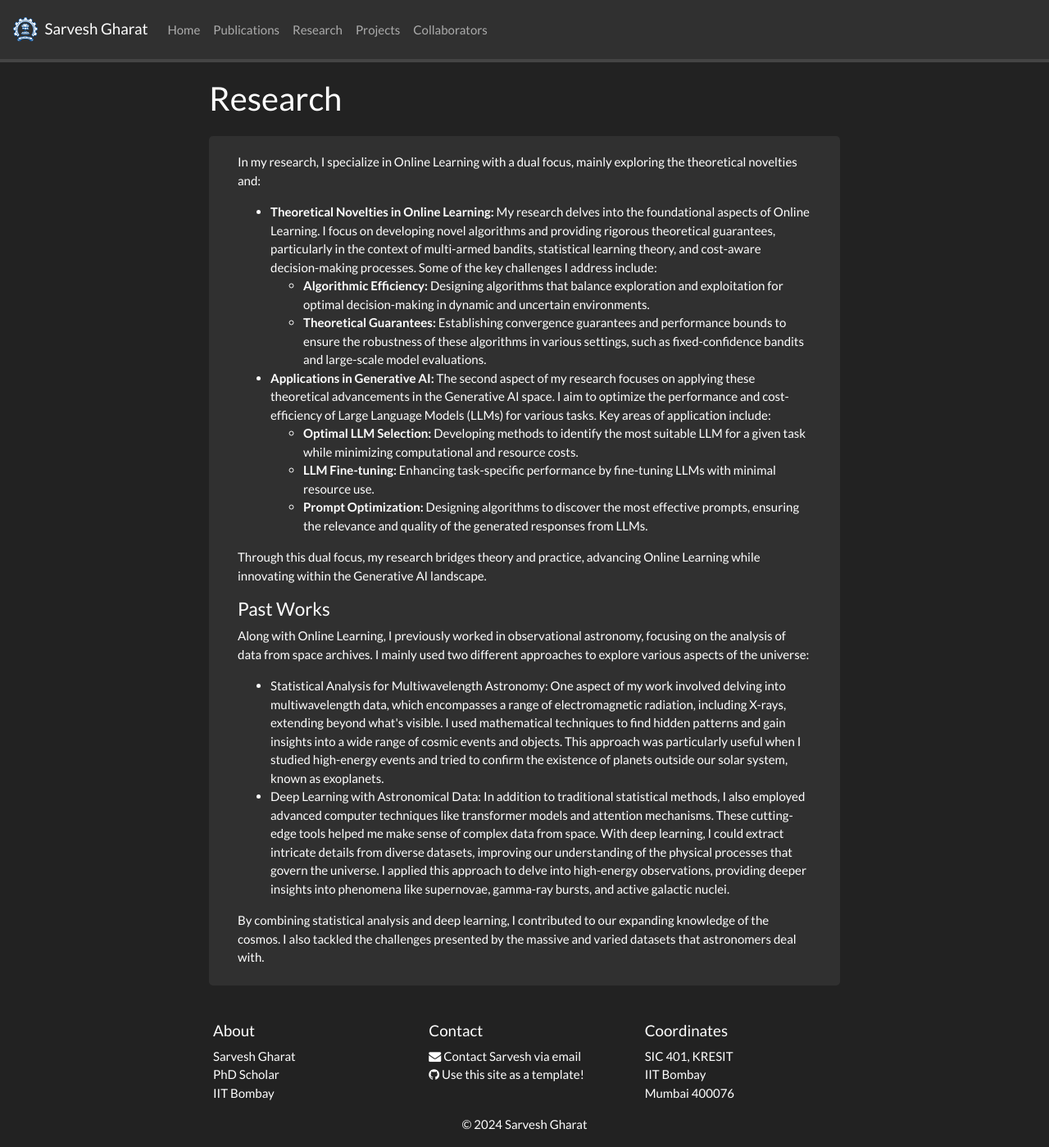
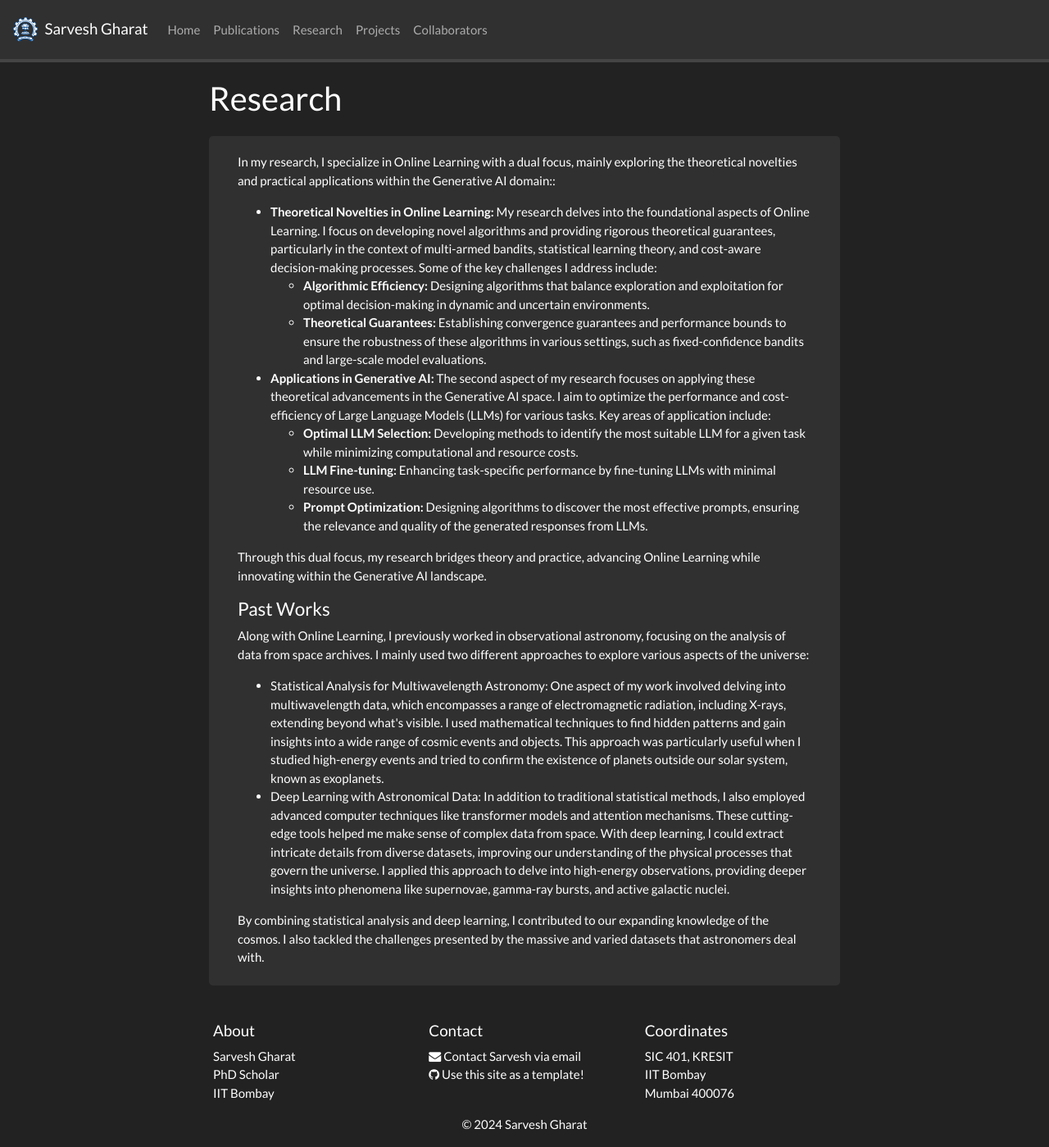
Before and after one commit to SarveshVGharat/SarveshVGharat.github.io, a Jekyll site: the page built from _pages/research.md, in a window 1280 px wide and 1399 px high. Shown: the whole window at 82% size. Built offline with Jekyll 4.4.1, drawn with Linux system fonts in a browser that asks for light colours; nearby versions of some CDN libraries; a style sheet for code colours, icons or effects is not loaded.

Commit message:
Update research.md

```diff
--- a/_pages/research.md
+++ b/_pages/research.md
@@ -35,7 +35,7 @@ iframe {
 <div class="jumbotron">
 <div class="col-md-12 col-sm-12">
 
-In my research, I specialize in Online Learning with a dual focus, mainly exploring the theoretical novelties and:
+In my research, I specialize in Online Learning with a dual focus, mainly exploring the theoretical novelties and practical applications within the Generative AI domain::
 
 <ul>
 <li><strong>Theoretical Novelties in Online Learning:</strong>
```
